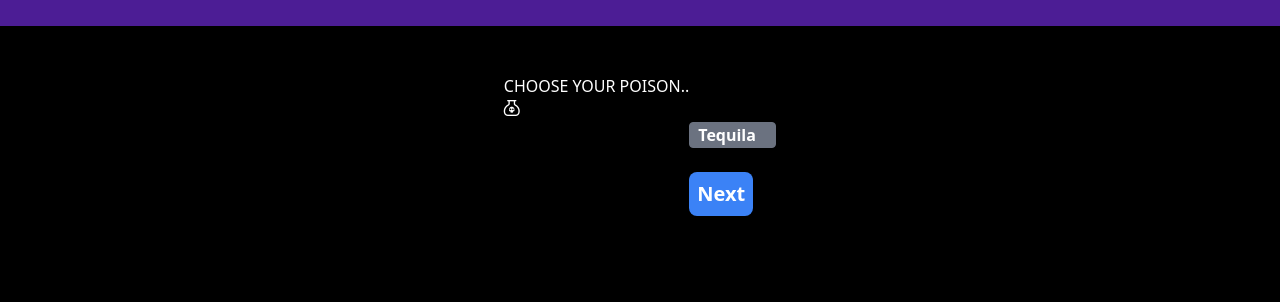
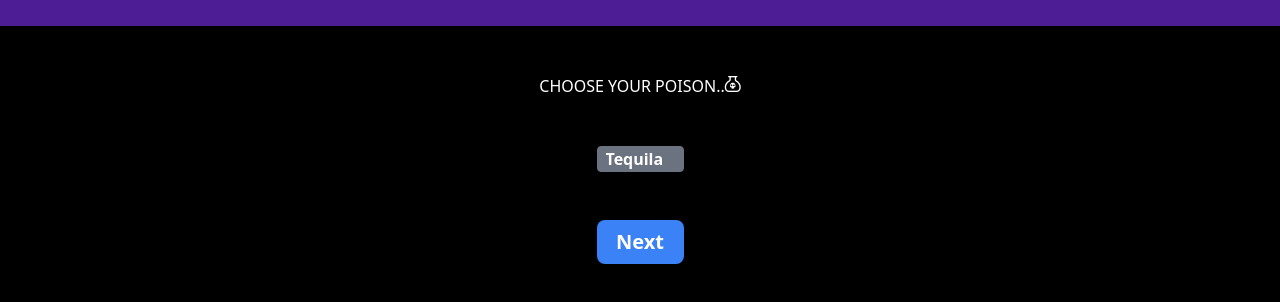
Before and after one commit to cidherp2/Movie-Night, a plain HTML site: page index.html in a window 1280 px wide. Shown: the part 78-380 px from the top of the page. Drawn offline with nearby package versions, Linux system fonts and the light colour scheme; the site is published under a folder, as on GitHub Pages, so addresses that start at the root find nothing.

```diff
--- a/index.html
+++ b/index.html
@@ -6,7 +6,7 @@
     <script src="https://cdn.tailwindcss.com"></script>
     <title>Movie Night Planner</title>
     <link href="https://cdnjs.cloudflare.com/ajax/libs/flowbite/1.7.0/flowbite.min.css" rel="stylesheet" />
-    <link rel="stylesheet" type="text/css" href="/assets/style.css" />
+    <link rel="stylesheet" type="text/css" href="./assets/style.css" />
     <link rel='stylesheet' href='https://cdn-uicons.flaticon.com/uicons-regular-rounded/css/uicons-regular-rounded.css'>
 </head>
 <body class="bg-black text-white ">
```
